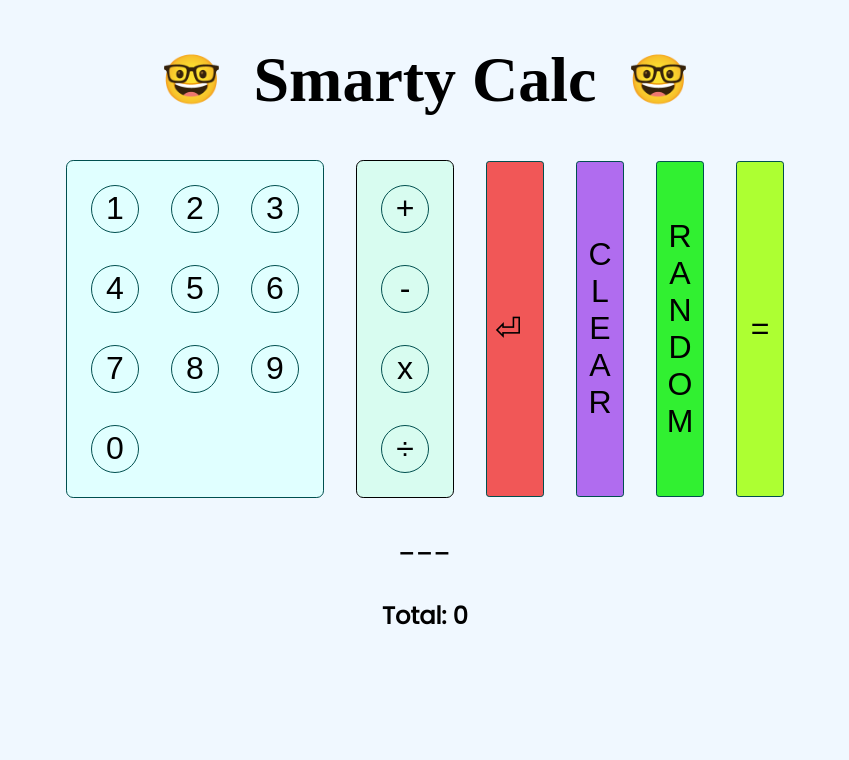
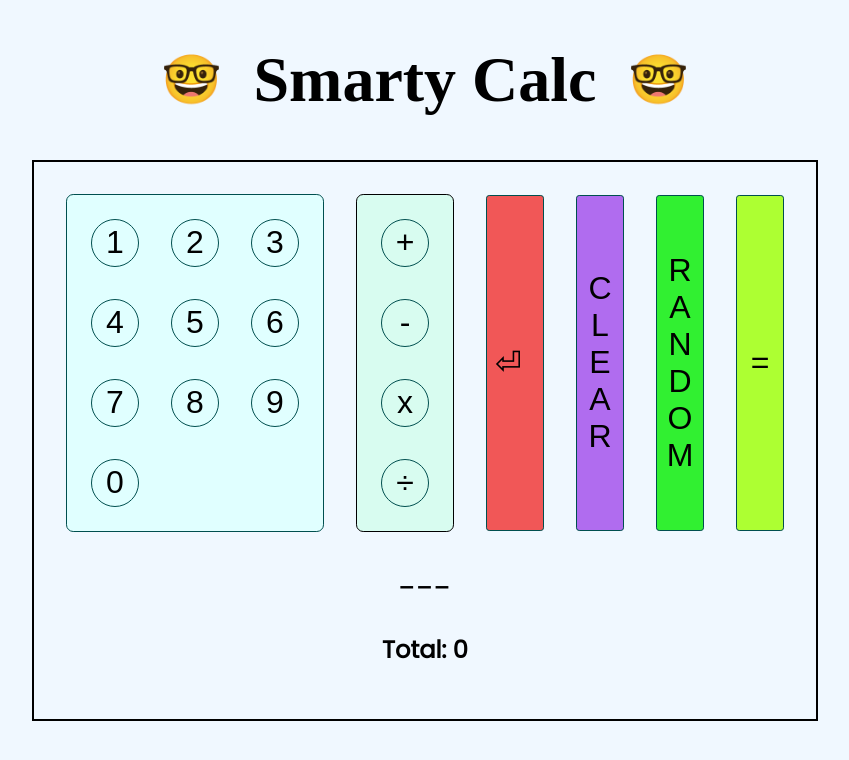
Before and after one commit to NadyaCodes/smarty-calc, a React (Create React App) app: page / in a window 1280 px wide. Shown: the top 760 px of the page, without its empty margins (215-1064 px from the left). Built offline with nearby package versions, Linux system fonts and the light colour scheme; a web font is replaced by a local one.

Commit message:
create calculator border

```diff
--- a/src/App.css
+++ b/src/App.css
@@ -7,7 +7,9 @@ html {
   margin: auto;
 
   font-family: 'Poppins', sans-serif;
-
+  display: flex;
+  flex-direction: column;
+  align-items: center;
 }
 
 .header {
@@ -19,7 +21,13 @@ html {
 }
 
 .calculator {
-  animation: fade-in 2.5s linear
+  animation: fade-in 2.5s linear;
+  display: flex;
+  justify-content: center;
+  border: 2px solid black;
+  width: fit-content;
+  padding: 2rem;
+
 }
 
 @keyframes fade-in {
@@ -33,7 +41,6 @@ html {
   display: flex;
   align-items: center;
   justify-content: center;
-  /* justify-content: flex-end; */
 }
 
 .number-container {
```
